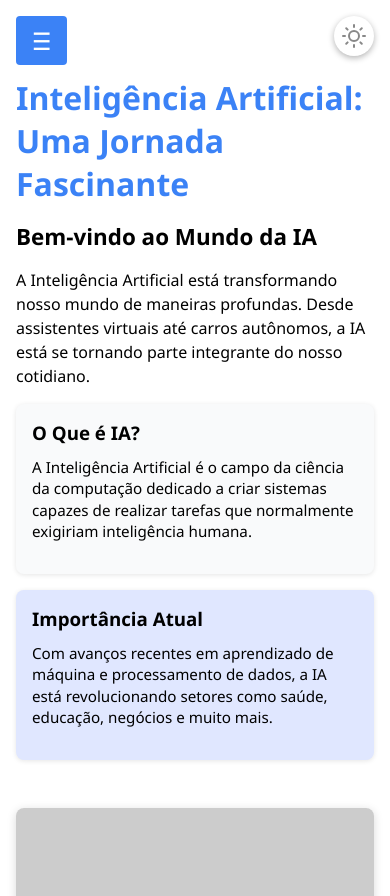
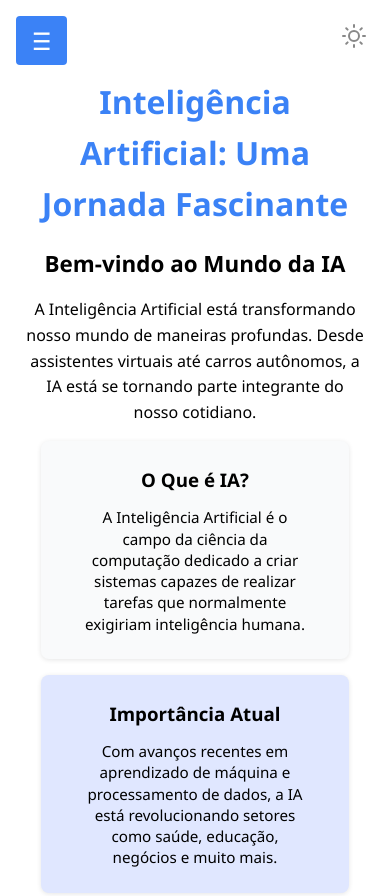
Before and after one commit to arthurmascarelloprestes-png/TRabalho, a plain HTML site: page index.html in a window 390 px wide. Shown: the top 896 px of the page. Drawn offline with Linux system fonts and the light colour scheme; placeholder pictures from the web are drawn by us.

Commit message:
Update styles.css

```diff
--- a/styles.css
+++ b/styles.css
@@ -7,6 +7,7 @@
     --muted: #F9FAFB;
     --primary: #3B82F6;
     --primary-fg: #FFFFFF;
+    --icon-color: #888888;
     --transition-time: 0.3s;
 }
 
@@ -19,6 +20,7 @@ body.dark-mode {
     --muted: #111827;
     --primary: #60A5FA;
     --primary-fg: #FFFFFF;
+    --icon-color: #CCCCCC;
 }
 
 /* --- Reset básico --- */
@@ -37,6 +39,8 @@ body {
     min-height: 100vh;
     display: flex;
     flex-direction: row;
+    text-align: left; /* Alinhamento padrão para textos */
+    line-height: 1.6; /* Melhora o espaçamento geral dos textos */
 }
 
 /* Container que envolve tudo */
@@ -44,6 +48,50 @@ body {
     display: flex;
     width: 100%;
     min-height: 100vh;
+}
+
+/* --- Botão alternar tema (ícone de sol/lua funcional) --- */
+.theme-toggle-btn {
+    position: fixed;
+    top: 1rem;
+    right: 1rem;
+    background: transparent;
+    border: none;
+    cursor: pointer;
+    padding: 0;
+    margin: 0;
+    width: 40px;
+    height: 40px;
+    display: flex;
+    align-items: center;
+    justify-content: center;
+    color: var(--icon-color);
+    transition: color var(--transition-time);
+    z-index: 10000;
+}
+
+.theme-toggle-btn:hover {
+    color: #555555;
+}
+
+body.dark-mode .theme-toggle-btn:hover {
+    color: #EEEEEE;
+}
+
+.theme-icon {
+    width: 24px;
+    height: 24px;
+    stroke: currentColor;
+    transition: opacity var(--transition-time);
+}
+
+.theme-icon:not(.active) {
+    opacity: 0;
+    position: absolute;
+}
+
+.theme-icon.active {
+    opacity: 1;
 }
 
 /* --- Sidebar --- */
@@ -60,6 +108,7 @@ body {
     color: var(--primary);
     margin-bottom: 1.5rem;
     font-weight: 700;
+    text-align: center; /* Centralizado para melhor visual */
 }
 
 .nav-list {
@@ -107,6 +156,7 @@ body {
     font-size: 1.5rem;
     cursor: pointer;
     z-index: 1000;
+    transition: background-color var(--transition-time);
 }
 
 /* --- Conteúdo principal --- */
@@ -116,10 +166,11 @@ body {
     overflow-y: auto;
 }
 
-/* --- Conteúdo das páginas --- */
+/* --- Conteúdo das páginas (ajustado para mais espaço e centralização) --- */
 .content-wrapper {
-    max-width: 900px;
+    max-width: 1000px; /* Aumentado para dar mais espaço aos grids sem linearizar */
     margin: 0 auto;
+    padding: 0 1rem; /* Padding lateral para centralização em telas largas */
 }
 
 .page {
@@ -136,36 +187,61 @@ body {
     margin-bottom: 1rem;
     font-weight: 700;
     color: var(--primary);
+    text-align: center; /* Centralizado para títulos principais */
+}
+
+.page-content {
+    text-align: center; /* Centraliza o conteúdo geral da página (títulos, imagens, grids) */
 }
 
 .page-content h2 {
     font-size: 1.4rem;
     margin-bottom: 1rem;
+    text-align: center; /* Centralizado para subtítulos */
 }
 
 .page-content p {
     margin-bottom: 1rem;
-    line-height: 1.5;
+    line-height: 1.6; /* Aumentado para melhor legibilidade */
+    text-align: justify; /* Justificado para alinhamento uniforme dos textos */
+    max-width: 800px;
+    margin-left: auto;
+    margin-right: auto; /* Centraliza parágrafos longos */
 }
 
-/* --- Cards e grades --- */
+/* --- Cards e grades (corrigido para evitar linearidade e centralizar melhor) --- */
 .grid-cards {
     display: grid;
-    grid-template-columns: repeat(auto-fit,minmax(280px,1fr));
-    gap: 1rem;
-    margin-bottom: 2rem;
+    grid-template-columns: repeat(auto-fit, minmax(220px, 1fr)); /* Ajustado para garantir 2+ colunas em desktop */
+    gap: 1.5rem; /* Espaçamento maior para visual mais organizado */
+    margin: 2rem auto; /* Centraliza o grid inteiro */
+    justify-content: center; /* Centraliza os itens no grid horizontalmente */
+    justify-items: center; /* Centraliza cada card dentro da célula do grid */
+    max-width: 100%; /* Usa toda a largura disponível do wrapper */
+    width: 100%;
 }
 
 .grid-cards.small {
-    grid-template-columns: repeat(auto-fit,minmax(150px,1fr));
+    grid-template-columns: repeat(auto-fit, minmax(160px, 1fr)); /* Ajustado para cards menores: 3-6 colunas em desktop */
+    gap: 1rem;
 }
 
 .card {
     background-color: var(--muted);
-    padding: 1rem;
+    padding: 1.5rem; /* Padding maior para melhor respiração */
     border-radius: 8px;
     box-shadow: 0 1px 5px rgba(0,0,0,0.1);
-    transition: background-color var(--transition-time), color var(--transition-time);
+    transition: background-color var(--transition-time), color var(--transition-time), transform var(--transition-time);
+    text-align: center; /* Centraliza textos dentro dos cards */
+    max-width: 100%; /* Garante que não ultrapasse o grid */
+    width: 100%; /* Força largura total da célula para centralização */
+    display: flex;
+    flex-direction: column;
+    align-items: center; /* Centraliza conteúdo vertical e horizontal no card */
+}
+
+.card:hover {
+    transform: translateY(-2px); /* Efeito hover sutil para interatividade */
 }
 
 .card.accent {
@@ -179,60 +255,49 @@ body {
 .card.muted {
     background-color: var(--muted);
     color: var(--foreground);
+    margin: 2rem auto; /* Centraliza o card muted isolado */
+    max-width: 800px;
 }
 
 .card h3 {
     margin-bottom: 0.75rem;
     font-weight: 600;
+    text-align: center; /* Centraliza títulos dos cards */
 }
 
 .card p {
     font-size: 0.95rem;
     line-height: 1.4;
+    text-align: center; /* Centralizado nos cards para consistência */
+    margin: 0 auto; /* Centraliza o parágrafo dentro do card */
+    max-width: 90%; /* Limita largura para centralização melhor */
 }
 
-/* --- Imagens responsivas --- */
+/* --- Imagens responsivas (centralizadas) --- */
 .content-image {
     max-width: 100%;
     height: auto;
     border-radius: 8px;
-    margin-top: 1rem;
+    margin: 1.5rem auto; /* Centraliza e adiciona margem superior/inferior */
     box-shadow: 0 2px 10px rgba(0,0,0,0.15);
+    display: block; /* Garante centralização */
 }
 
-/* --- Botão alternar tema --- */
-.theme-toggle-btn {
-    position: fixed;
-    top: 1rem;
-    right: 1rem;
-    background-color: var(--primary);
-    border: none;
-    border-radius: 50%;
-    width: 40px;
-    height: 40px;
-    font-size: 1.4rem;
-    cursor: pointer;
-    color: var(--primary-fg);
-    box-shadow: 0 2px 6px rgba(0,0,0,0.3);
-    transition: background-color var(--transition-time);
-    z-index: 10000;
-}
-
-.theme-toggle-btn:hover {
-    background-color: #2563EB;
-}
-
-/* --- Linha do tempo --- */
+/* --- Linha do tempo (centralizada no container) --- */
 .timeline {
     border-left: 4px solid var(--primary);
-    margin-left: 0.5rem;
+    margin: 2rem auto 1rem; /* Centraliza a timeline */
     padding-left: 1rem;
+    max-width: 800px;
+    text-align: left; /* Mantém alinhamento à esquerda para timeline */
+    width: 100%;
 }
 
 .timeline-item {
     margin-bottom: 1.5rem;
     padding-left: 1rem;
     border-left: 3px solid var(--primary);
+    text-align: left;
 }
 
 .timeline-item.secondary {
@@ -256,7 +321,7 @@ body {
     to { opacity: 1; }
 }
 
-/* --- Responsividade --- */
+/* --- Responsividade (mobile e tablet) --- */
 @media (max-width: 768px) {
     body {
         flex-direction: column;
@@ -285,33 +350,64 @@ body {
     .mobile-menu-btn {
         display: block;
     }
+
+    /* Grid em mobile: empilha verticalmente, mas centraliza cada card */
+    .grid-cards {
+        grid-template-columns: 1fr; /* Uma coluna em mobile */
+        gap: 1rem;
+        margin: 1rem auto;
+        justify-items: center;
+    }
+
+    .grid-cards.small {
+        grid-template-columns: 1fr; /* Uma coluna para cards pequenos também */
+        justify-items: center;
+    }
+
+    .card {
+        width: 90%; /* Em mobile, cards ocupam 90% da largura para centralização melhor */
+        margin: 0 auto; /* Centraliza o card no container */
+    }
+
+    /* Textos em mobile: centralizados para melhor leitura */
+    .page-content {
+        text-align: center;
+    }
+
+    .page-content p,
+    .card p {
+        text-align: center; /* Centraliza parágrafos em mobile */
+    }
+
+    .timeline {
+        margin-left: 0;
+        padding-left: 0;
+        border-left: none;
+        text-align: center;
+    }
+
+    .timeline-item {
+        border-left: none;
+        padding-left: 0;
+        margin-bottom: 1rem;
+    }
+
+    .content-wrapper {
+        padding: 0 0.5rem; /* Reduz padding em mobile */
+    }
 }
 
-.theme-toggle-btn {
-    position: fixed;
-    top: 1rem;
-    right: 1rem;
-    background: transparent; /* sem fundo */
-    border: none;
-    cursor: pointer;
-    padding: 0;
-    margin: 0;
-    width: 40px;
-    height: 40px;
-    display: flex;
-    align-items: center;
-    justify-content: center;
-    color: #888888; /* cinza neutro */
-    transition: color 0.3s ease;
-    z-index: 10000;
+/* Adicional: Para tablets (768px - 1024px), reforça colunas nos grids */
+@media (min-width: 769px) and (max-width: 1024px) {
+    .grid-cards {
+        grid-template-columns: repeat(auto-fit, minmax(220px, 1fr)); /* Garante 2-3 colunas em tablets */
+    }
+
+    .grid-cards.small {
+        grid-template-columns: repeat(auto-fit, minmax(160px, 1fr)); /* 3-4 colunas em tablets */
+    }
+
+    .content-wrapper {
+        max-width: 900px; /* Limita em tablets para evitar esticamento */
+    }
 }
-
-.theme-toggle-btn:hover {
-    color: #555555; /* cinza mais escuro no hover */
-}
-
-.theme-toggle-btn svg.icon-brightness {
-    width: 24px;
-    height: 24px;
-    stroke: currentColor;
-}
```
